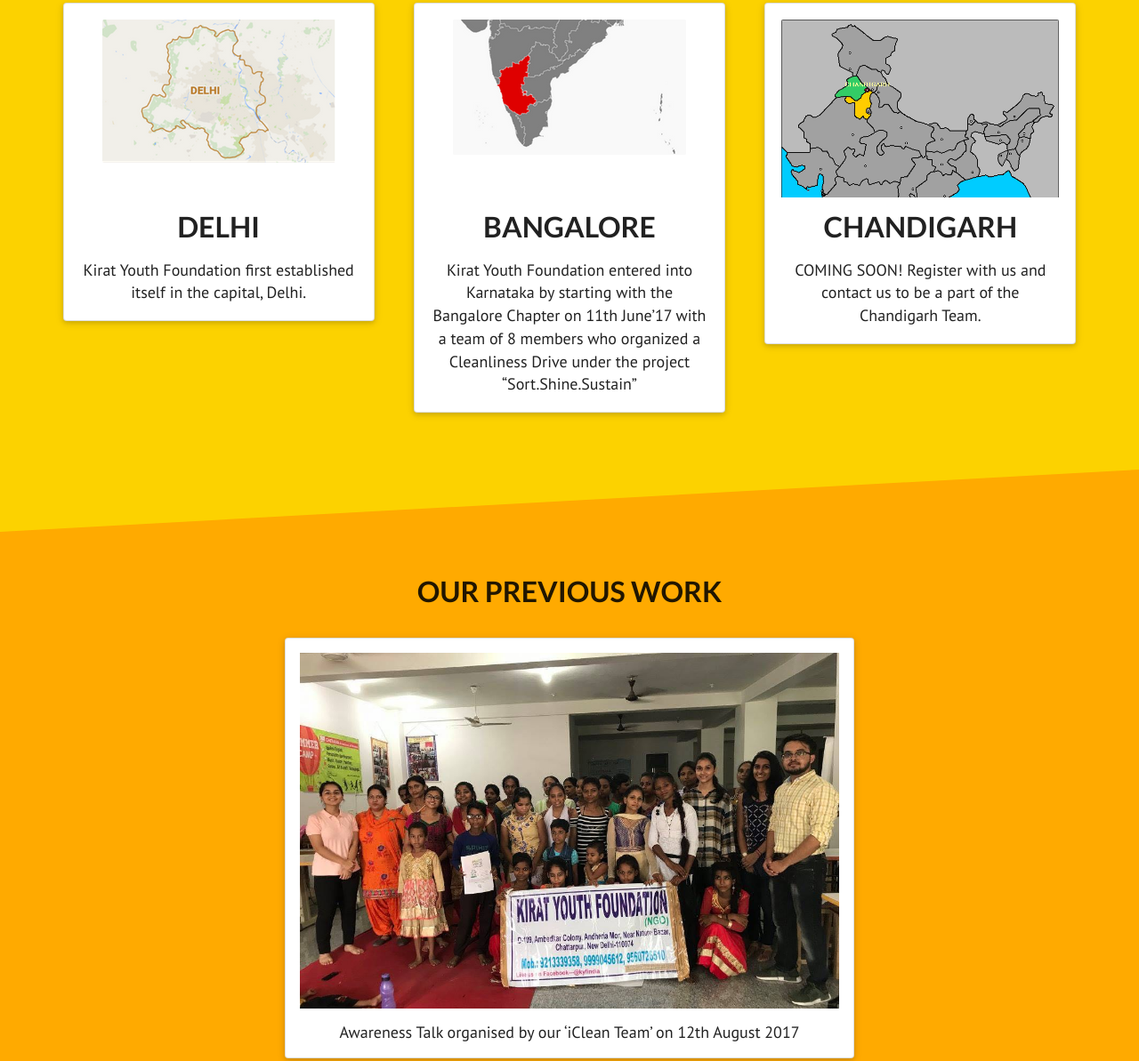
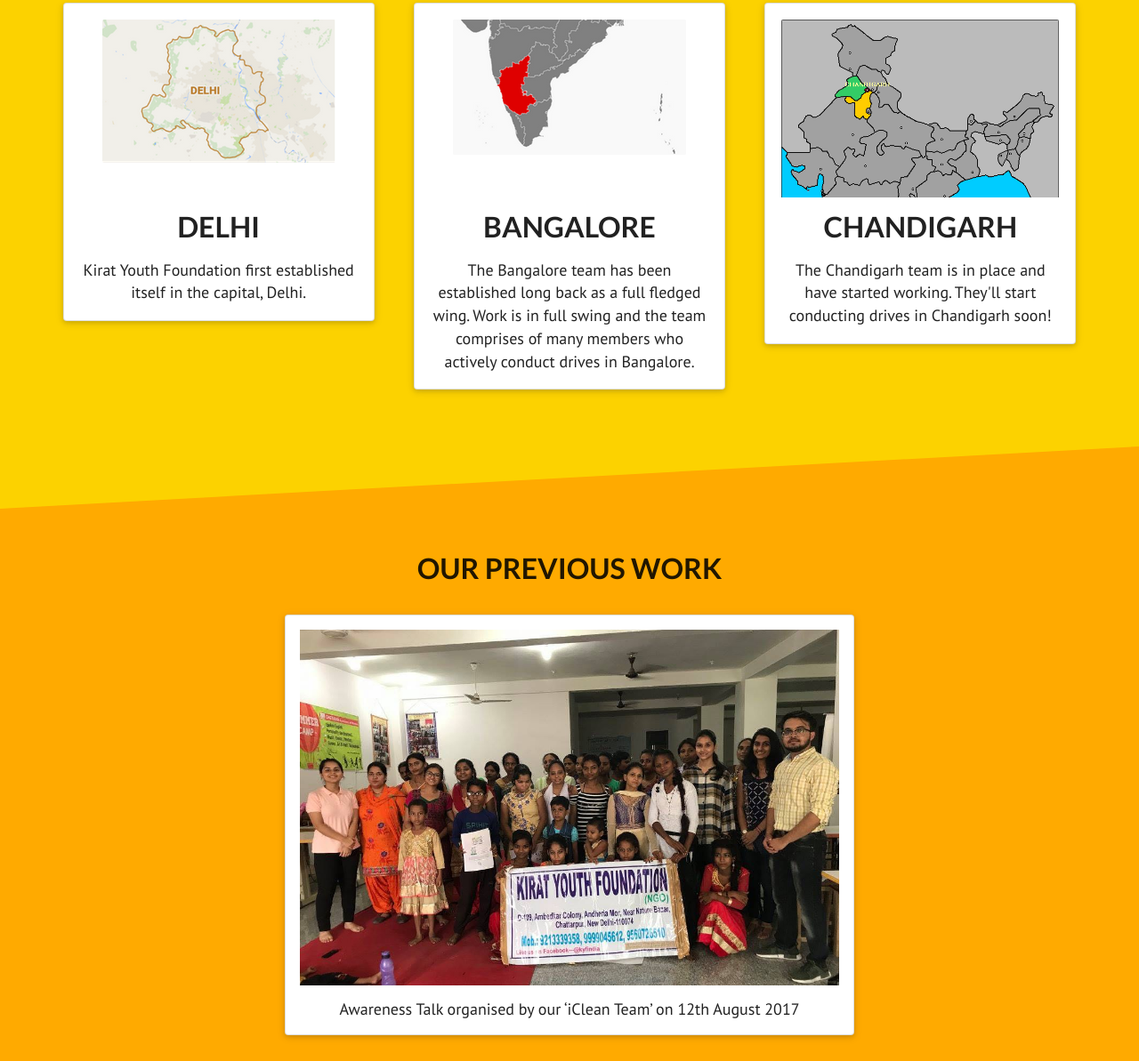
Before and after one commit to akshatjain99/Kirat-Youth-Foundation, a plain HTML site: page index.html in a window 1280 px wide. Shown: the part 1864-3057 px from the top of the page at 89% size. Drawn offline with nearby package versions, Linux system fonts and the light colour scheme; a script that the page names is missing.

Commit message:
Made some minor changes

```diff
--- a/index.html
+++ b/index.html
@@ -169,7 +169,7 @@
                                     </div>
                                     <div class="">
                                         <h1 class="ui header">BANGALORE</h1>
-                                        <p>Kirat Youth Foundation entered into Karnataka by starting with the Bangalore Chapter on 11th June’17 with a team of 8 members who organized a Cleanliness Drive under the project “Sort.Shine.Sustain”</p>
+                                        <p>The Bangalore team has been established long back as a full fledged wing. Work is in full swing and the team comprises of many members who actively conduct drives in Bangalore.</p>
                                     </div>
                                 </div>
                             </div>
@@ -184,7 +184,7 @@
                                     </div>
                                     <div class="">
                                         <h1 class="ui header">CHANDIGARH</h1>
-                                        <p>COMING SOON! Register with us and contact us to be a part of the Chandigarh Team.</p>
+                                        <p>The Chandigarh team is in place and have started working. They'll start conducting drives in Chandigarh soon!</p>
                                     </div>
                                 </div>
                             </div>
@@ -250,7 +250,7 @@
                             <li>Social Media & Publicity</li>
                             <li>Human Resources and Outreach</li>
                         </ol>
-                        <p>To intern with us, do send us a mail at kiratyouthfoundation@gmail.com
+                        <p>To intern with us, do send us a mail at kiratyouthfoundation@gmail.com along with your CV and Cover letter attached.
                         </p>
                     </div>
                     <a class="ui blue button" href="mailto:kiratyouthfoundation@gmail.com?subject=KYF Internship">Apply</a>
```
